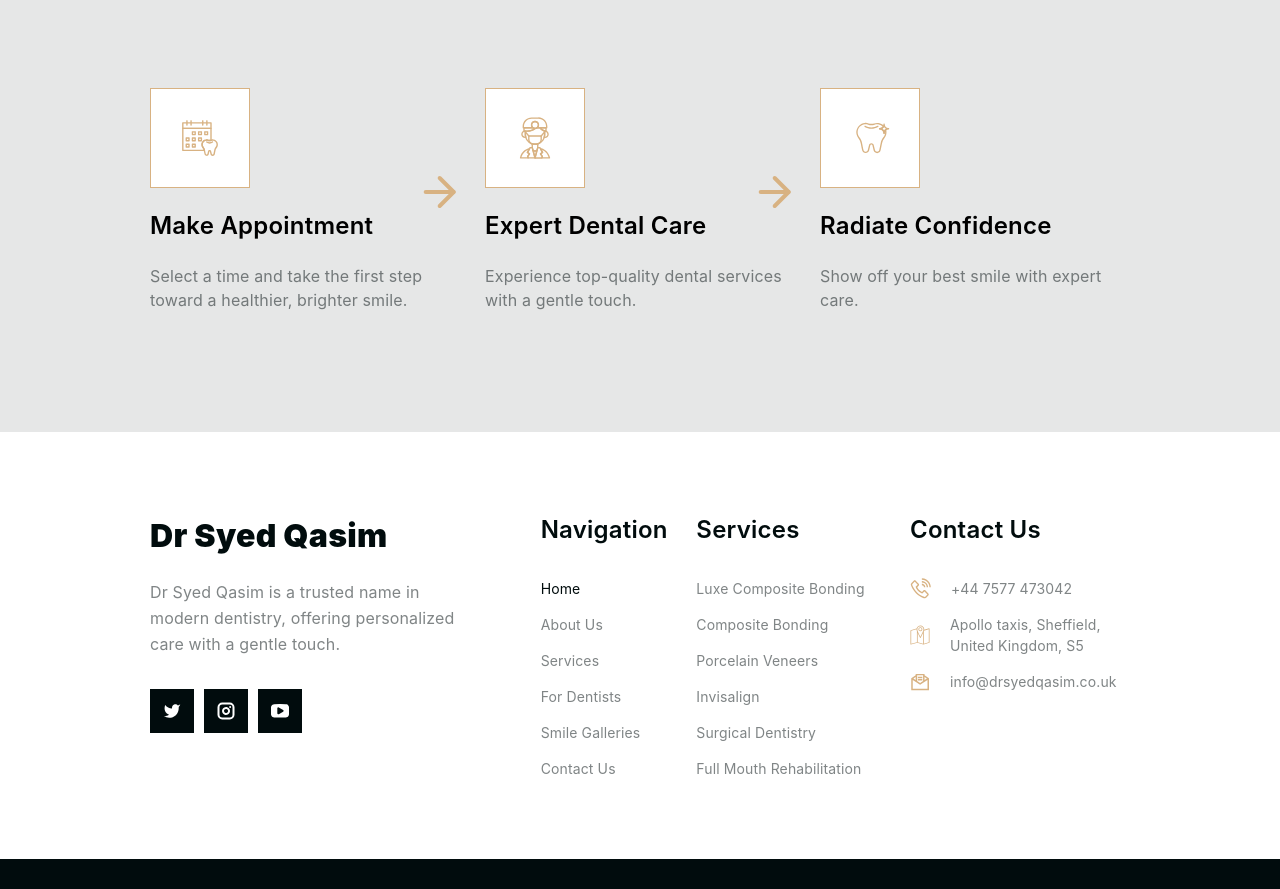
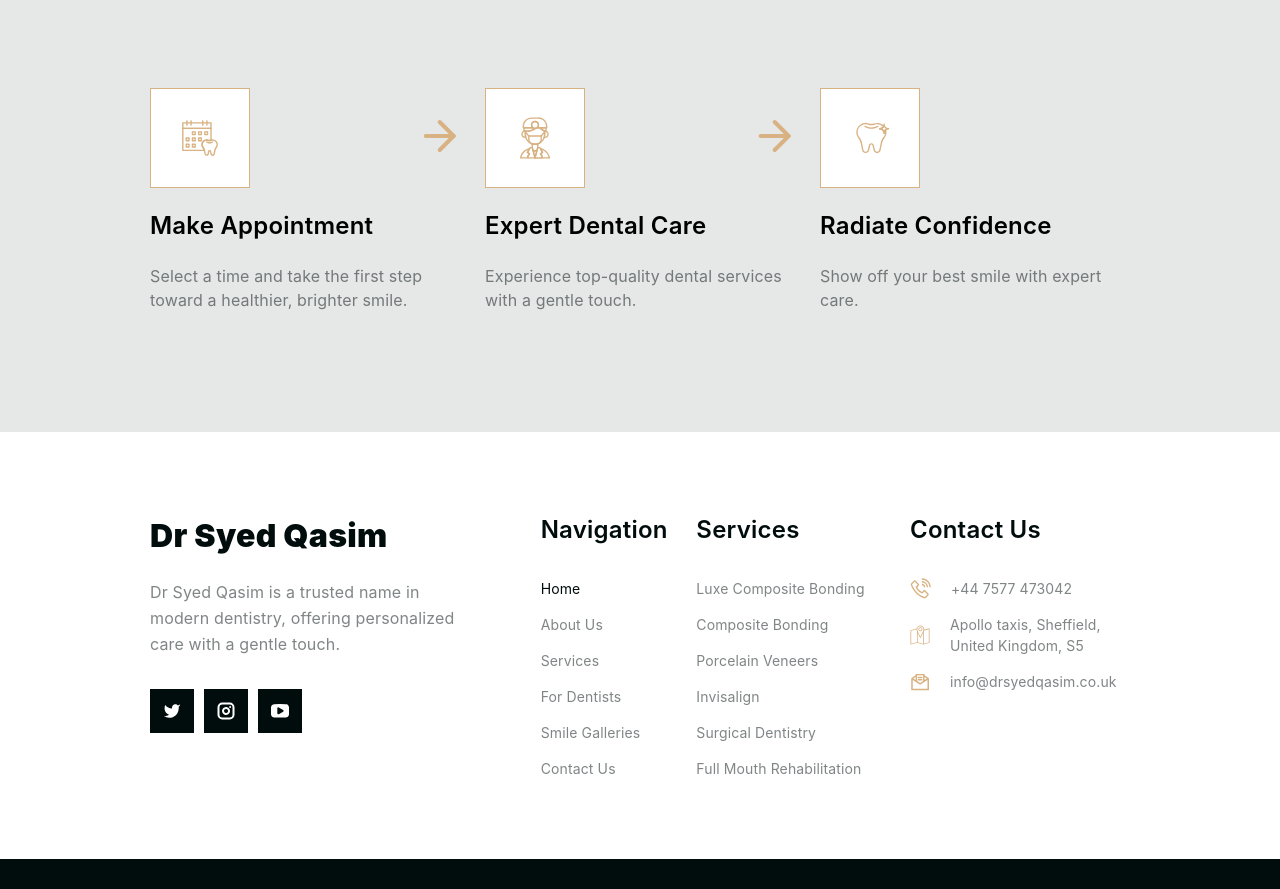
Before and after one commit to ghaffar02/new-dr-syed-qasim, a Next.js app: page / in a window 1280 px wide. Shown: the part 5271-6160 px from the top of the page. Built offline with nearby package versions, Linux system fonts and the light colour scheme.

Commit message:
position fixed

```diff
--- a/src/app/home/_sections/DentalJourney.tsx
+++ b/src/app/home/_sections/DentalJourney.tsx
@@ -164,7 +164,9 @@ const DoctorJourney = () => {
                   display: { xs: "none", md: index === 2 ? "none" : "block" },
                   position: "absolute",
                   right: "0",
-                  top: "35%",
+                  // top: "20%",
+                  top: { xs: "50px", xl: "75px" },
+                  transform: "translateY(-50%)",
                 }}
               >
                 <Image
```
